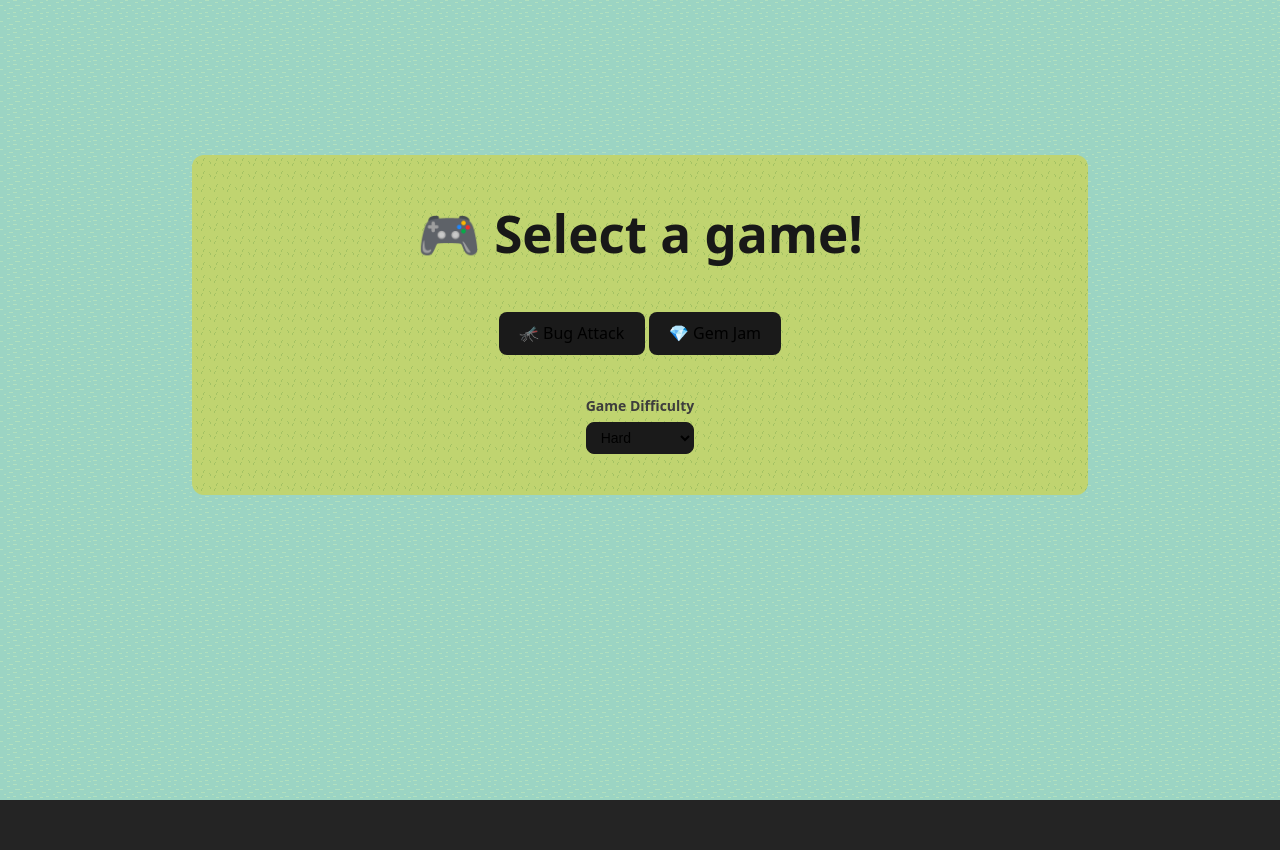
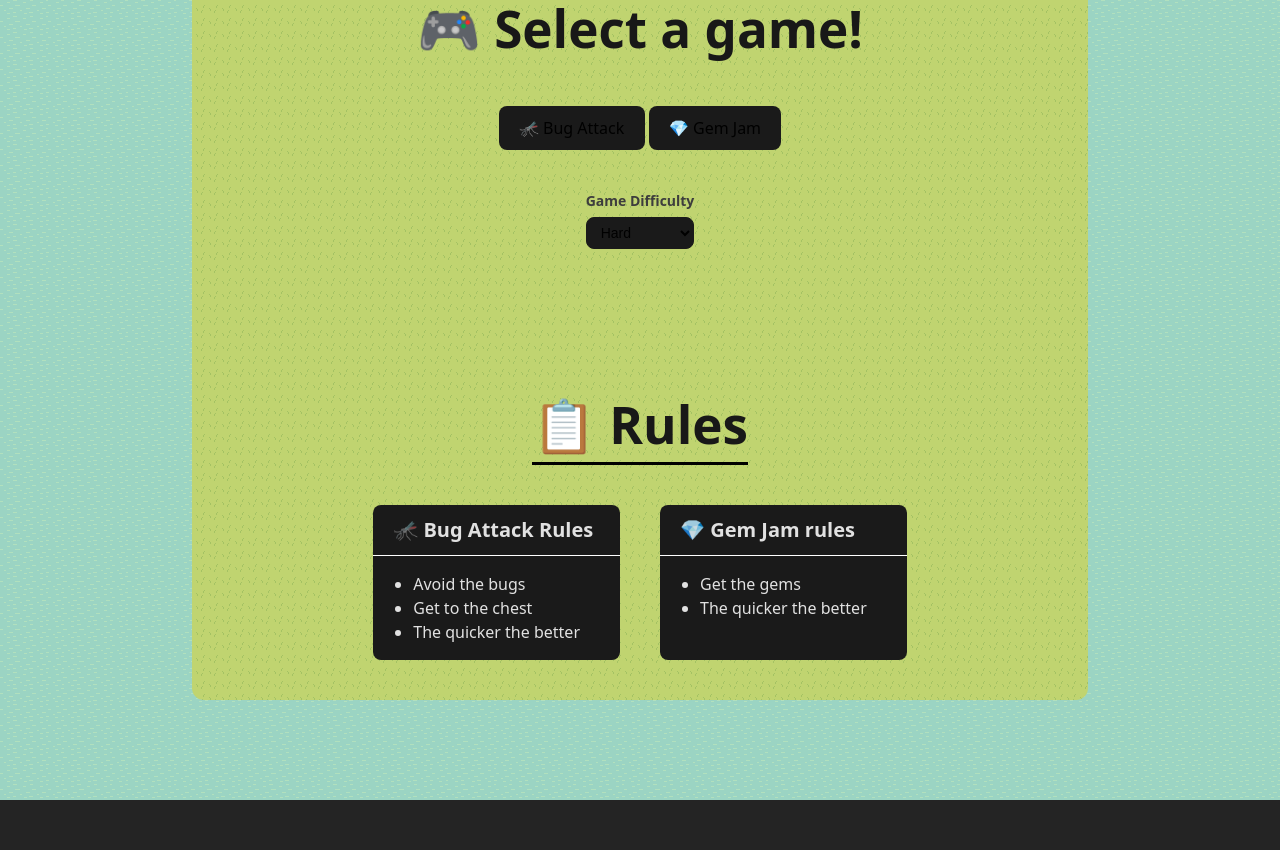
Before and after one commit to dbjowett/2d-game, a website built with Vite: page index.html in a window 1280 px wide. Before the commit the page ends 800 px from the top, so only its background shows below. Built offline with nearby package versions, Linux system fonts and the light colour scheme.

Commit message:
add rules to start screen

```diff
--- a/index.html
+++ b/index.html
@@ -21,6 +21,7 @@
         >
           🦟 Bug Attack
         </button>
+
         <button
           id="start-game"
           data-difficulty="hard"
@@ -38,6 +39,25 @@
           <option value="medium">Medium</option>
           <option selected value="hard">Hard</option>
         </select>
+      </div>
+
+      <h1 class="initial-ui-title rules-header-title">📋 Rules</h1>
+      <div class="rulesContainer">
+        <div class="rule">
+          <h2 class="rule-header">🦟 Bug Attack Rules</h2>
+          <ul>
+            <li>Avoid the bugs</li>
+            <li>Get to the chest</li>
+            <li>The quicker the better</li>
+          </ul>
+        </div>
+        <div class="rule">
+          <h2 class="rule-header">💎 Gem Jam rules</h2>
+          <ul>
+            <li>Get the gems</li>
+            <li>The quicker the better</li>
+          </ul>
+        </div>
       </div>
     </div>
     <canvas id="canvas"></canvas>
--- a/src/main.ts
+++ b/src/main.ts
@@ -1,8 +1,6 @@
 import { Game } from './entities/Game';
+import type { Difficulty, GameType } from './types';
 import { addKeyboardListeners, hideInitialUi } from './utils/';
-
-export type Difficulty = 'easy' | 'medium' | 'hard';
-export type GameType = 'gems' | 'bugs';
 
 const startButtonGames = document.querySelectorAll('#start-game');
 const restartBtn = document.querySelectorAll('#restart-btn');
--- a/src/style.css
+++ b/src/style.css
@@ -24,10 +24,15 @@ body {
   background-image: url('./sprites/Water.png');
   background-repeat: repeat;
 }
+h1,
+h2,
+h3 {
+  margin: 0;
+  padding: 0;
+}
 
 h1 {
   font-size: 3.2em;
-  margin: 0;
 }
 
 button {
@@ -169,3 +174,27 @@ progress.low-health {
 .difficulty-container {
   height: 60px;
 }
+
+.rules-header-title {
+  margin-top: 6rem;
+  border-bottom: 3px solid black;
+}
+
+.rulesContainer {
+  display: flex;
+  gap: 40px;
+}
+
+.rule {
+  background-color: #1a1a1a;
+  border-radius: 8px;
+}
+.rule ul {
+  padding: 0 40px;
+}
+
+.rule-header {
+  padding: 10px 20px;
+  font-size: 20px;
+  border-bottom: 1px solid rgb(255, 255, 255);
+}
--- a/src/types/index.ts
+++ b/src/types/index.ts
@@ -0,0 +1,2 @@
+export type Difficulty = 'easy' | 'medium' | 'hard';
+export type GameType = 'gems' | 'bugs';
--- a/src/utils/index.ts
+++ b/src/utils/index.ts
@@ -1,4 +1,4 @@
-import type { GameType } from '../main';
+import type { GameType } from '../types';
 
 export const hideInitialUi = (gameType: GameType) => {
   const health = document.getElementById('health-container') as HTMLDivElement;
@@ -21,6 +21,7 @@ export const keys = {
 };
 
 type keyType = keyof typeof keys;
+
 export const addKeyboardListeners = () => {
   window.addEventListener('keydown', ({ key }) => {
     if (!Object.keys(keys).includes(key)) return;
```
